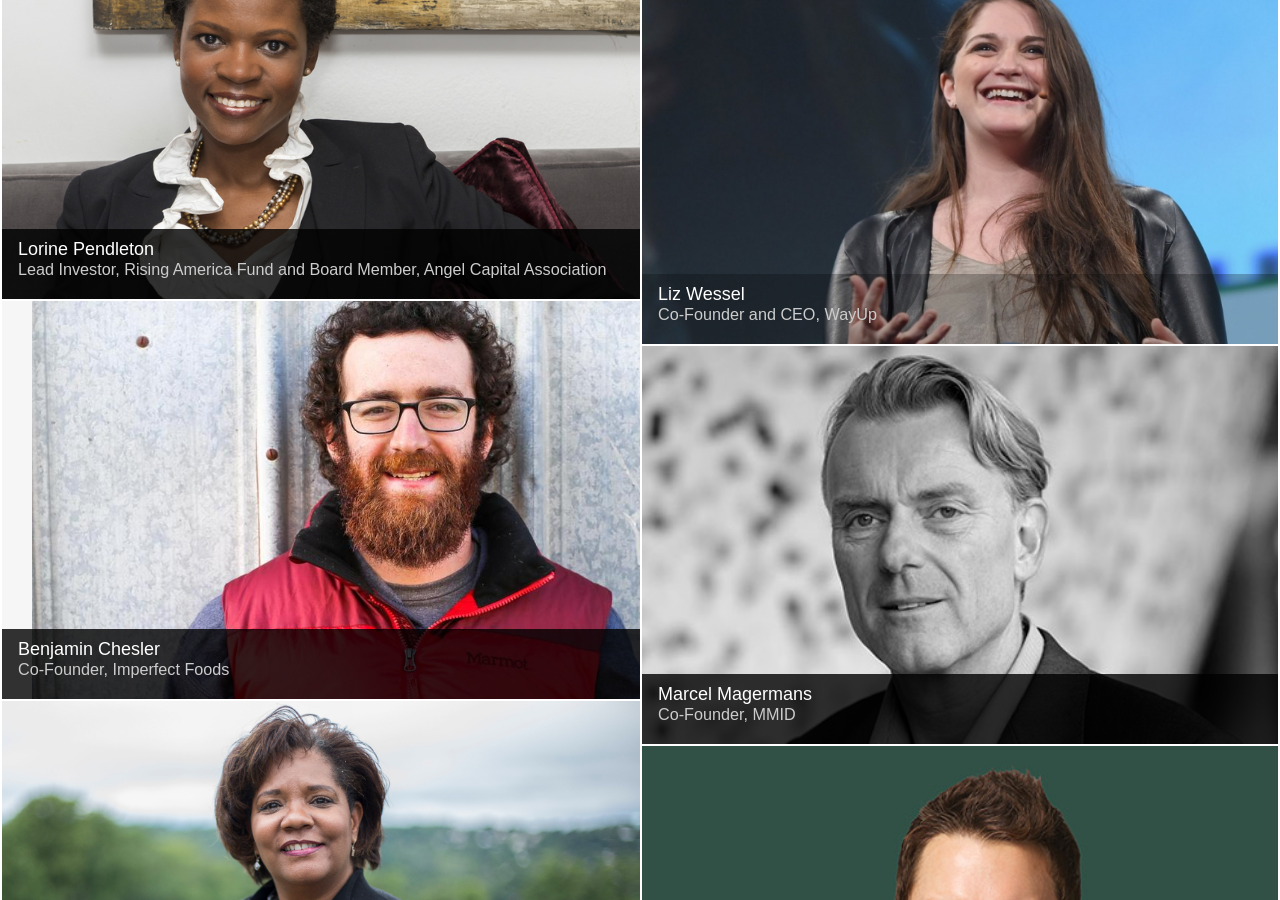
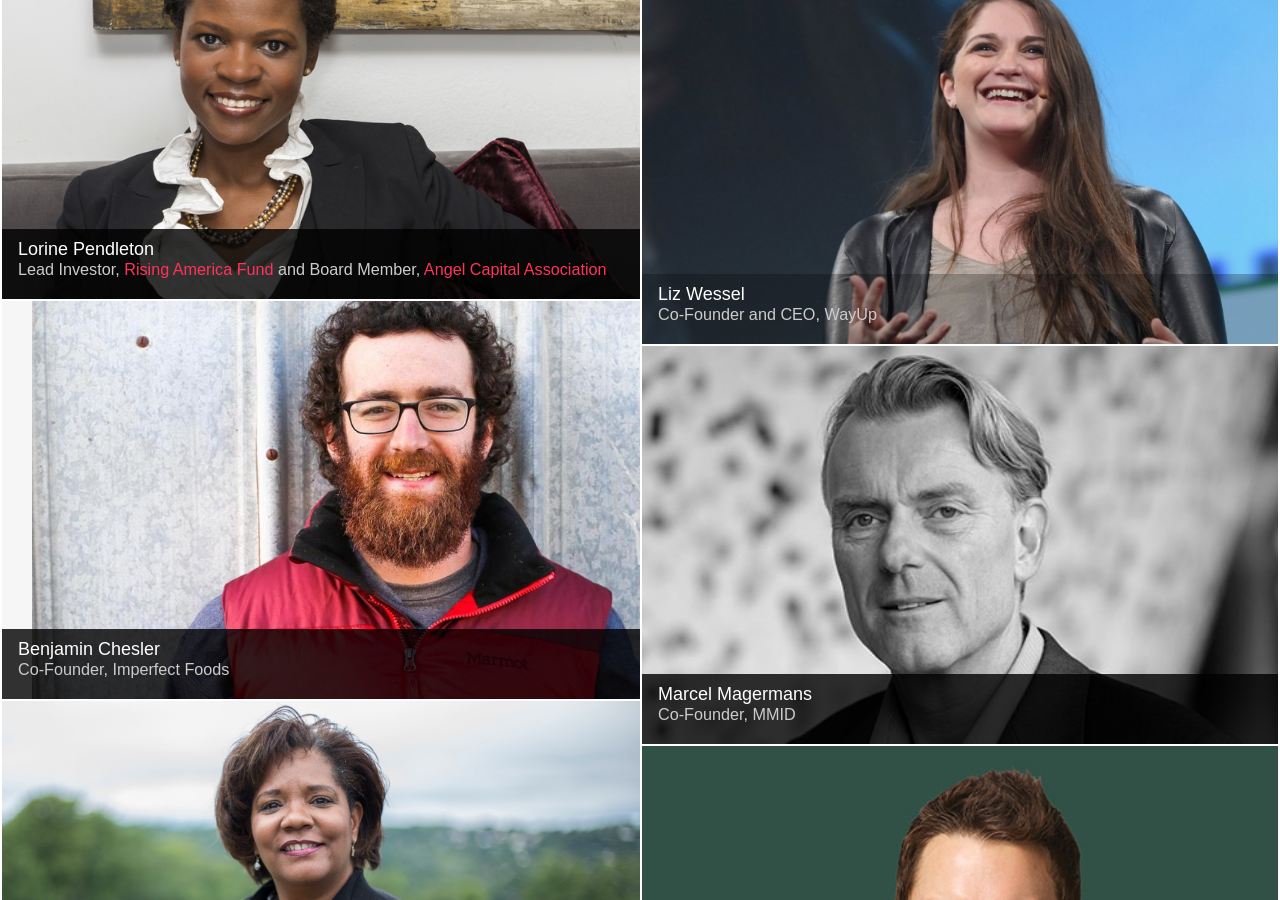
Before and after one commit to startupatbrown/startupatbrown.github.io, a Jekyll site: the page built from index.html, in a window 1280 px wide and 900 px high, scrolled down 1589 px. Built offline with Jekyll 4.4.1, drawn with Linux system fonts in a browser that asks for light colours; nearby versions of some CDN libraries; library files that are not in the unit come from our copies.

Commit message:
testing company links in highlighted speakers

```diff
--- a/index.html
+++ b/index.html
@@ -85,7 +85,7 @@ css:
       <li id="lorine">
         <div class="speaker-label">
           <p class="speaker-name">Lorine Pendleton</p>
-          <p class="speaker-description">Lead Investor, Rising America Fund and Board Member, Angel Capital Association</p>
+          <p class="speaker-description">Lead Investor, <a href="https://www.portfolia.co/risingamerica-fund">Rising America Fund</a> and Board Member, <a href="https://www.angelcapitalassociation.org/">Angel Capital Association</a></p>
         </div>
       </li>
       <li id="cliff">
```
